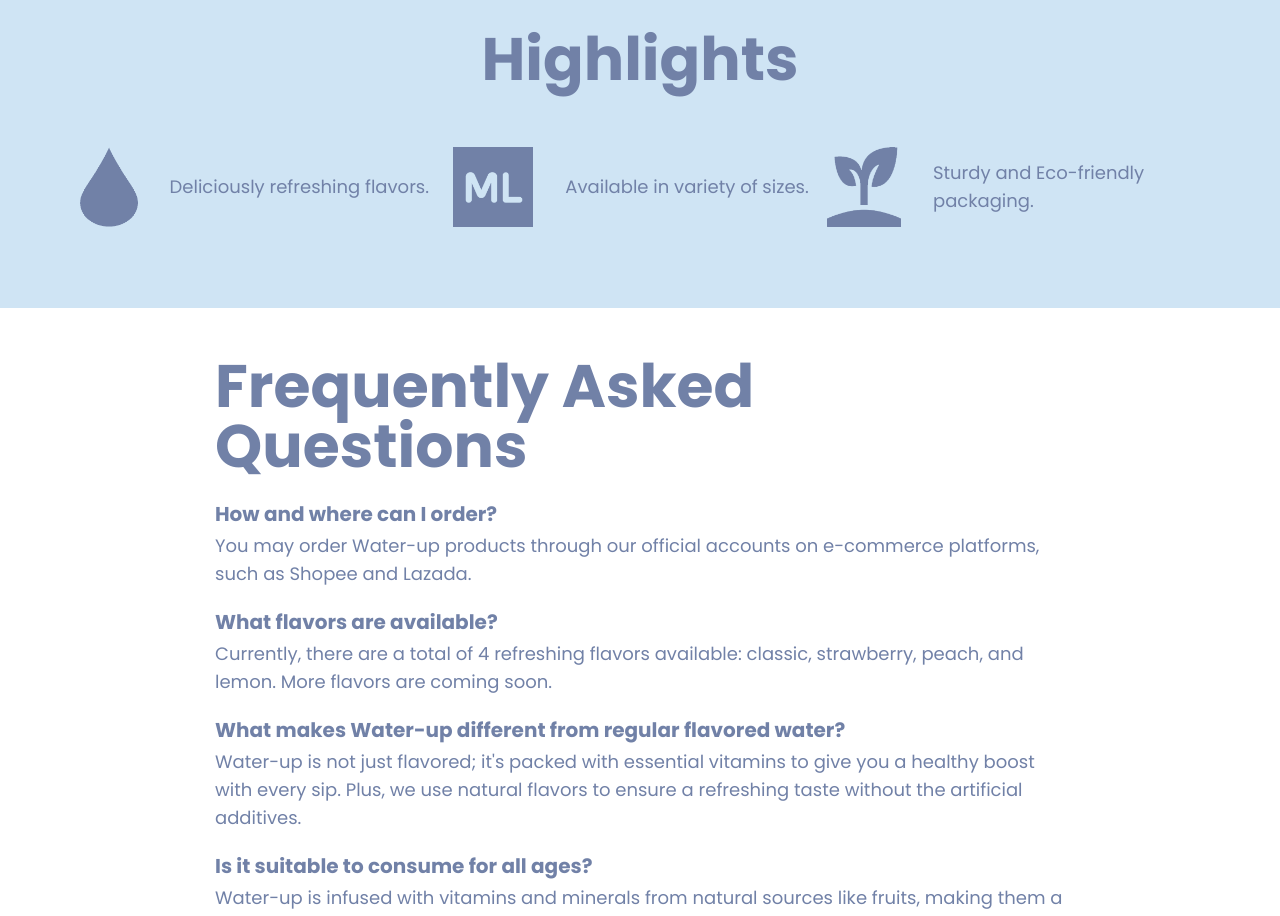
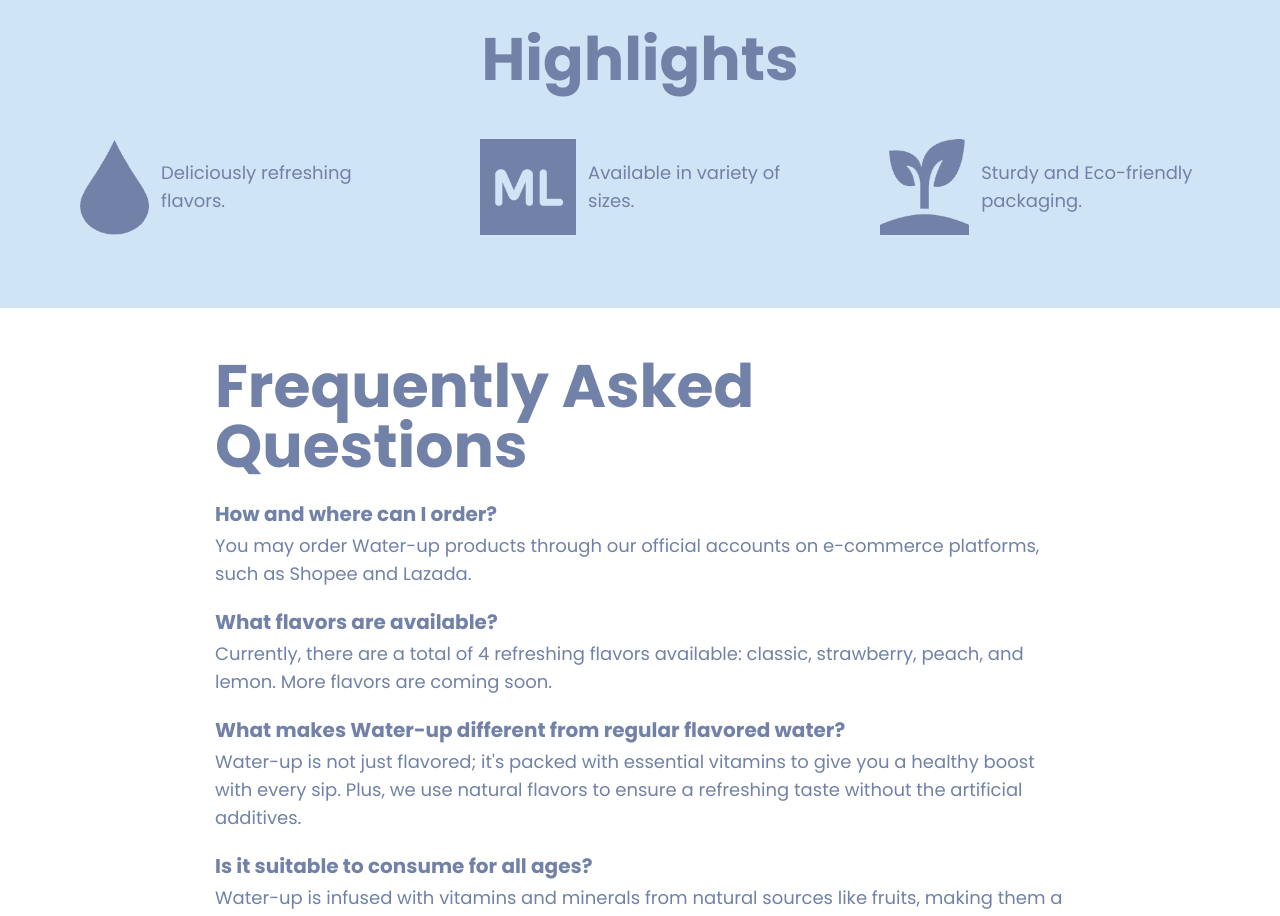
Before and after one commit to computerscience-person/Group2_WebApp-CCS227, a React (Vite) app: page / in a window 1280 px wide. Shown: the part 1480-2396 px from the top of the page. Built offline with nearby package versions, Linux system fonts and the light colour scheme.

Commit message:
Fixed not centered highlight card

```diff
--- a/src/components/HighlightCard.tsx
+++ b/src/components/HighlightCard.tsx
@@ -10,13 +10,9 @@
   contentText,
 }) => {
   return (
-    <div className="w-1/3 h-auto justify-start flex items-center transition-transform duration-80 ease-in-out hover:scale-105">
-      <img
-        src={imgSrc}
-        alt="Highlight Image"
-        className="w-auto h-[80px] pr-4"
-      />
-      <p className="font-poppins text-lg ml-4 " style={{ color: "#7181A7" }}>
+    <div className="w-80 h-auto justify-center flex items-center transition-transform duration-80 ease-in-out hover:scale-105">
+      <img src={imgSrc} alt="Highlight Image" className="w-auto h-24" />
+      <p className="font-poppins text-lg ml-3" style={{ color: "#7181A7" }}>
         {contentText}
       </p>
     </div>
```
